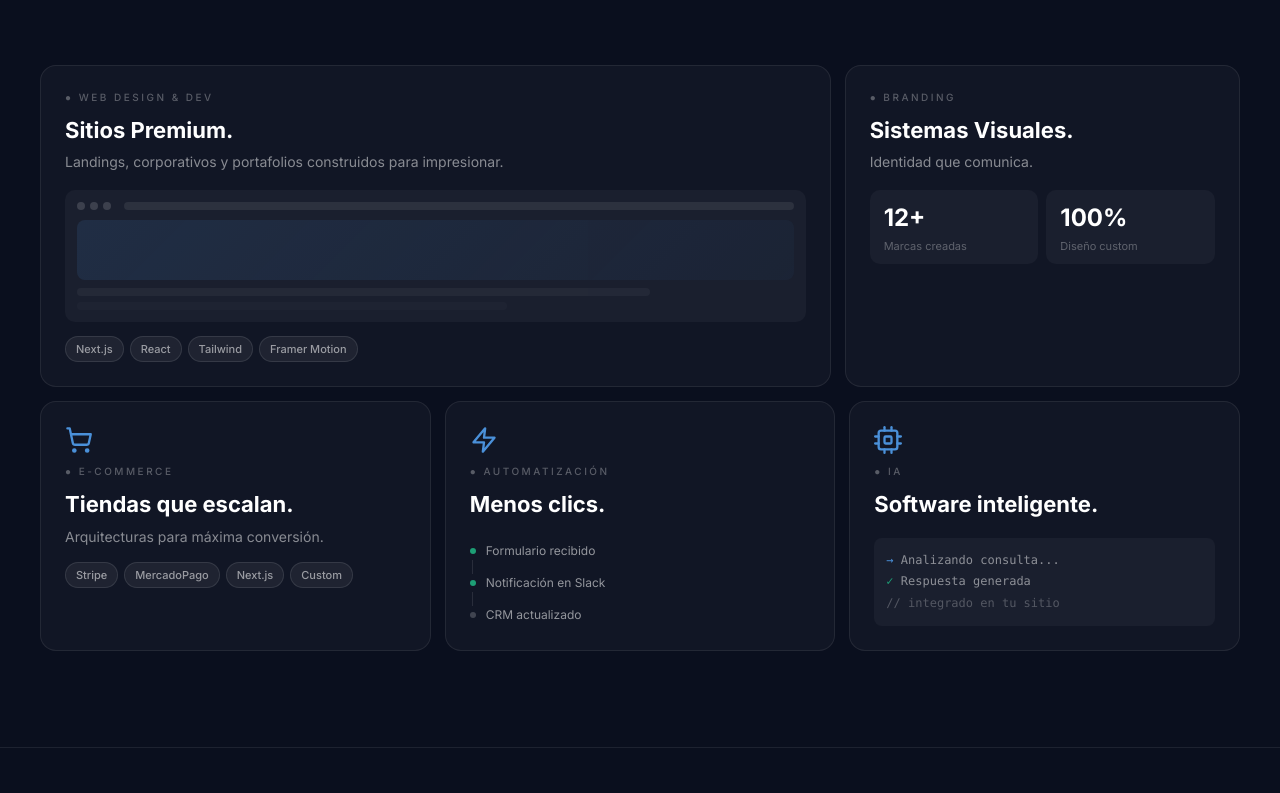
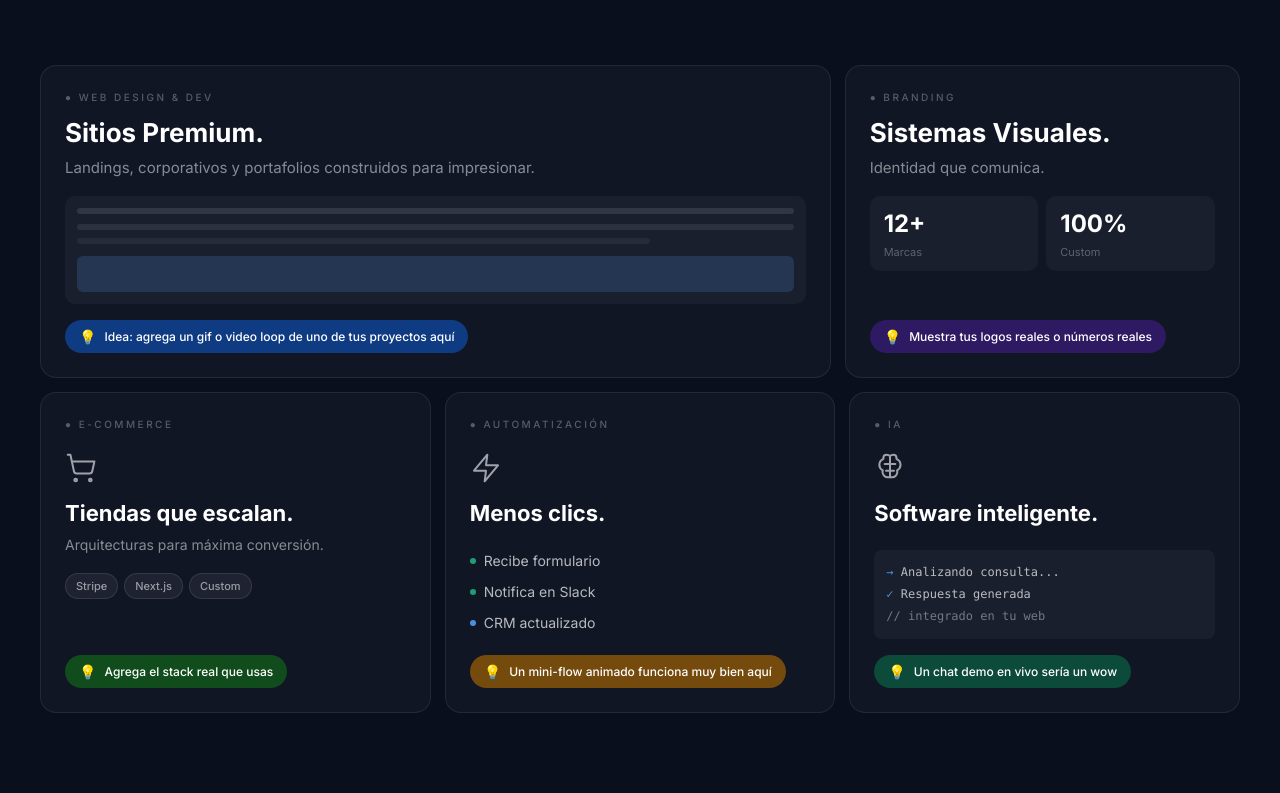
Before and after one commit to Sebastian-2203/SV_Page_Next, a Next.js app: page / in a window 1280 px wide. Shown: the part 1287-2080 px from the top of the page. Built offline with nearby package versions, Linux system fonts and the light colour scheme.

Commit message:
feat: perfectly mirror reference image layout and content, including Idea Pills

```diff
--- a/src/components/BentoGrid.tsx
+++ b/src/components/BentoGrid.tsx
@@ -4,7 +4,7 @@ import React, { useState, useEffect } from "react";
 import { useLanguage } from "./LanguageProvider";
 
 const CartIcon = () => (
-    <svg width="28" height="28" viewBox="0 0 24 24" fill="none" stroke="currentColor" strokeWidth="2" strokeLinecap="round" strokeLinejoin="round" style={{ color: "var(--color-brand)", marginBottom: "10px" }}>
+    <svg width="32" height="32" viewBox="0 0 24 24" fill="none" stroke="currentColor" strokeWidth="1.5" strokeLinecap="round" strokeLinejoin="round" style={{ color: "#a1a1aa", marginBottom: "16px", marginTop: "8px" }}>
         <circle cx="8" cy="21" r="1"/>
         <circle cx="19" cy="21" r="1"/>
         <path d="M2.05 2.05h2l2.66 12.42a2 2 0 0 0 2 1.58h9.78a2 2 0 0 0 1.95-1.57l1.65-7.43H5.12"/>
@@ -12,25 +12,46 @@ const CartIcon = () => (
 );
 
 const LightningIcon = () => (
-    <svg width="28" height="28" viewBox="0 0 24 24" fill="none" stroke="currentColor" strokeWidth="2" strokeLinecap="round" strokeLinejoin="round" style={{ color: "var(--color-brand)", marginBottom: "10px" }}>
+    <svg width="32" height="32" viewBox="0 0 24 24" fill="none" stroke="currentColor" strokeWidth="1.5" strokeLinecap="round" strokeLinejoin="round" style={{ color: "#a1a1aa", marginBottom: "16px", marginTop: "8px" }}>
         <polygon points="13 2 3 14 12 14 11 22 21 10 12 10 13 2"/>
     </svg>
 );
 
 const BrainIcon = () => (
-    <svg width="28" height="28" viewBox="0 0 24 24" fill="none" stroke="currentColor" strokeWidth="2" strokeLinecap="round" strokeLinejoin="round" style={{ color: "var(--color-brand)", marginBottom: "10px" }}>
-        <rect x="4" y="4" width="16" height="16" rx="2"/>
-        <rect x="9" y="9" width="6" height="6" rx="1"/>
-        <path d="M9 1v3"/>
-        <path d="M15 1v3"/>
-        <path d="M9 20v3"/>
-        <path d="M15 20v3"/>
-        <path d="M20 9h3"/>
-        <path d="M20 15h3"/>
-        <path d="M1 9h3"/>
-        <path d="M1 15h3"/>
+    <svg width="32" height="32" viewBox="0 0 24 24" fill="none" stroke="currentColor" strokeWidth="1.5" strokeLinecap="round" strokeLinejoin="round" style={{ color: "#a1a1aa", marginBottom: "16px", marginTop: "8px" }}>
+        <path d="M9.5 2c-1.4 0-2.5 1.1-2.5 2.5 0 .2.1.4.1.6C5.4 5.9 4 7.6 4 9.5c0 1.8 1 3.4 2.6 4.3-.2.4-.2.8-.2 1.2 0 2.2 1.8 4 4 4h3.1c2.2 0 4-1.8 4-4 0-.4-.1-.8-.2-1.2 1.6-.9 2.6-2.5 2.6-4.3 0-1.9-1.4-3.6-3.1-4.4.1-.2.1-.4.1-.6C16.9 3.1 15.8 2 14.4 2 13 2 12 3 12 3s-1-1-2.5-1z"/>
+        <path d="M12 3v16"/>
+        <path d="M8 9h8"/>
+        <path d="M9 14h6"/>
     </svg>
 );
+
+const IdeaPill = ({ color, text }: { color: 'blue' | 'purple' | 'green' | 'orange' | 'teal', text: string }) => {
+    const bgMap = {
+        blue: '#0F3B82',
+        purple: '#2E1963',
+        green: '#114D1C',
+        orange: '#754A0D',
+        teal: '#0C4A3A'
+    };
+    return (
+        <div style={{
+            display: 'inline-flex',
+            alignItems: 'center',
+            gap: '8px',
+            background: bgMap[color],
+            padding: '6px 14px',
+            borderRadius: '999px',
+            color: '#fff',
+            fontSize: '12px',
+            fontWeight: 500,
+            marginTop: 'auto',
+            width: 'fit-content',
+        }}>
+            <span style={{ fontSize: '14px' }}>💡</span> {text}
+        </div>
+    );
+};
 
 /* ───────────────────────────────────────────────
    Sub-components for individual card visuals
@@ -44,38 +65,32 @@ function BrowserMockup() {
             borderRadius: '10px',
             padding: '12px',
             marginTop: '16px',
+            marginBottom: '16px',
         }}>
             {/* Browser chrome bar */}
             <div style={{ display: 'flex', gap: '5px', marginBottom: '10px', alignItems: 'center' }}>
-                <div style={{ width: 8, height: 8, borderRadius: '50%', background: 'rgba(255,255,255,0.15)' }} />
-                <div style={{ width: 8, height: 8, borderRadius: '50%', background: 'rgba(255,255,255,0.15)' }} />
-                <div style={{ width: 8, height: 8, borderRadius: '50%', background: 'rgba(255,255,255,0.15)' }} />
-                <div style={{ flex: 1, height: 8, borderRadius: 4, background: 'rgba(255,255,255,0.08)', marginLeft: 8 }} />
+                <div style={{ flex: 1, height: 6, borderRadius: 3, background: 'rgba(255,255,255,0.1)' }} />
             </div>
+            {/* Text lines */}
+            <div style={{
+                height: 6,
+                borderRadius: 3,
+                background: 'rgba(255,255,255,0.08)',
+                width: '100%',
+                marginBottom: 8,
+            }} />
+            <div style={{
+                height: 6,
+                borderRadius: 3,
+                background: 'rgba(255,255,255,0.05)',
+                width: '80%',
+                marginBottom: 12,
+            }} />
             {/* Hero block */}
             <div style={{
-                height: 60,
-                borderRadius: 8,
-                background: 'linear-gradient(135deg, rgba(74,144,217,0.15), rgba(74,144,217,0.05))',
-                marginBottom: 8,
-                animation: 'shimmer 2.5s ease-in-out infinite',
-            }} />
-            {/* Text lines */}
-            <div style={{
-                height: 8,
-                borderRadius: 4,
-                background: 'rgba(255,255,255,0.08)',
-                width: '80%',
-                marginBottom: 6,
-                animation: 'shimmer 2s ease-in-out infinite',
-            }} />
-            <div style={{
-                height: 8,
-                borderRadius: 4,
-                background: 'rgba(255,255,255,0.05)',
-                width: '60%',
-                animation: 'shimmer 2s ease-in-out infinite',
-                animationDelay: '0.3s',
+                height: 36,
+                borderRadius: 6,
+                background: 'rgba(74, 144, 217, 0.2)',
             }} />
         </div>
     );
@@ -84,7 +99,7 @@ function BrowserMockup() {
 // Stack pills row
 function StackPills({ items }: { items: string[] }) {
     return (
-        <div style={{ display: 'flex', gap: '6px', flexWrap: 'wrap', marginTop: '14px' }}>
+        <div style={{ display: 'flex', gap: '6px', flexWrap: 'wrap', marginTop: '16px', marginBottom: '16px' }}>
             {items.map((label) => (
                 <span key={label} style={{
                     fontSize: '11px',
@@ -108,7 +123,7 @@ function BrandingMetrics({ label1, label2 }: { label1: string; label2: string })
         padding: '10px 14px',
     };
     return (
-        <div style={{ display: 'grid', gridTemplateColumns: '1fr 1fr', gap: '8px', marginTop: '16px' }}>
+        <div style={{ display: 'grid', gridTemplateColumns: '1fr 1fr', gap: '8px', marginTop: '16px', marginBottom: '16px' }}>
             <div style={metricStyle}>
                 <div style={{ fontSize: '24px', fontWeight: 700, color: '#ffffff' }}>12+</div>
                 <div style={{ fontSize: '11px', color: 'var(--color-text-muted)', marginTop: '2px' }}>{label1}</div>
@@ -121,68 +136,49 @@ function BrandingMetrics({ label1, label2 }: { label1: string; label2: string })
     );
 }
 
-// Automation timeline with staggered fade-in
-function AutomationTimeline({ steps }: { steps: { done: boolean; text: string }[] }) {
+// Automation timeline static display
+function AutomationTimeline({ steps }: { steps: { color: string; text: string }[] }) {
     return (
-        <div style={{ display: 'flex', flexDirection: 'column', gap: '0px', marginTop: '16px' }}>
+        <div style={{ display: 'flex', flexDirection: 'column', gap: '10px', marginTop: '16px', marginBottom: '16px' }}>
             {steps.map((step, i) => (
-                <React.Fragment key={i}>
-                    <div style={{
-                        display: 'flex',
-                        gap: '10px',
-                        alignItems: 'center',
-                        animation: 'fadeInLine 0.5s ease forwards',
-                        animationDelay: `${0.1 + i * 0.4}s`,
-                        opacity: 0,
-                    }}>
+                <div key={i} style={{ display: 'flex', alignItems: 'center', gap: '8px' }}>
                     <div style={{
                         width: 6,
                         height: 6,
                         borderRadius: '50%',
-                            background: step.done ? '#1D9E75' : 'rgba(255,255,255,0.2)',
+                        background: step.color,
                         flexShrink: 0,
                     }} />
-                        <span style={{ fontSize: '12px', color: 'rgba(255,255,255,0.55)' }}>{step.text}</span>
+                    <span style={{ fontSize: '14px', color: 'rgba(255,255,255,0.7)' }}>{step.text}</span>
                 </div>
-                    {i < steps.length - 1 && (
-                        <div style={{
-                            height: 14,
-                            width: 1,
-                            background: 'rgba(255,255,255,0.1)',
-                            marginLeft: 2.5,
-                            animation: 'fadeInLine 0.5s ease forwards',
-                            animationDelay: `${0.3 + i * 0.4}s`,
-                            opacity: 0,
-                        }} />
-                    )}
-                </React.Fragment>
             ))}
         </div>
     );
 }
 
-// IA terminal with line-by-line fade-in
+// IA terminal mockup
 function IATerminal({ line1, line2, line3 }: { line1: string; line2: string; line3: string }) {
     return (
         <div style={{
             background: 'rgba(255,255,255,0.04)',
             borderRadius: '8px',
             padding: '12px',
-            marginTop: '12px',
+            marginTop: '16px',
+            marginBottom: '16px',
             fontFamily: 'SFMono-Regular, Consolas, Menlo, monospace',
             fontSize: '12px',
             lineHeight: '1.8',
         }}>
-            <div style={{ animation: 'fadeInLine 0.5s ease forwards', animationDelay: '0.2s', opacity: 0 }}>
+            <div>
                 <span style={{ color: '#4a90d9' }}>→ </span>
-                <span style={{ color: 'rgba(255,255,255,0.5)' }}>{line1}</span>
+                <span style={{ color: 'rgba(255,255,255,0.7)' }}>{line1}</span>
             </div>
-            <div style={{ animation: 'fadeInLine 0.5s ease forwards', animationDelay: '0.6s', opacity: 0 }}>
-                <span style={{ color: '#1D9E75' }}>✓ </span>
-                <span style={{ color: 'rgba(255,255,255,0.5)' }}>{line2}</span>
+            <div>
+                <span style={{ color: '#4a90d9' }}>✓ </span>
+                <span style={{ color: 'rgba(255,255,255,0.7)' }}>{line2}</span>
             </div>
-            <div style={{ animation: 'fadeInLine 0.5s ease forwards', animationDelay: '1.0s', opacity: 0 }}>
-                <span style={{ color: 'rgba(255,255,255,0.25)' }}>{line3}</span>
+            <div>
+                <span style={{ color: 'rgba(255,255,255,0.4)' }}>{line3}</span>
             </div>
         </div>
     );
@@ -246,11 +242,10 @@ function AnimatedBentoCard({ children }: { children: React.ReactNode }) {
 export default function BentoGrid() {
     const { t } = useLanguage();
 
-    // Automation steps data
     const automationSteps = [
-        { done: true,  text: t('Formulario recibido', 'Form received') },
-        { done: true,  text: t('Notificación en Slack', 'Slack notification') },
-        { done: false, text: t('CRM actualizado', 'CRM updated') },
+        { color: '#1D9E75',  text: t('Recibe formulario', 'Receive form') },
+        { color: '#1D9E75',  text: t('Notifica en Slack', 'Slack notification') },
+        { color: '#4a90d9', text: t('CRM actualizado', 'CRM updated') },
     ];
 
     return (
@@ -296,7 +291,7 @@ export default function BentoGrid() {
                     gap: '14px',
                     marginBottom: '14px',
                 }}>
-                    {/* Card 1 — Web Design & Dev (highlighted) */}
+                    {/* Card 1 — Web Design & Dev */}
                     <AnimatedBentoCard>
                         <div className="bento-card" style={{
                             background: 'rgba(255,255,255,0.03)',
@@ -312,17 +307,17 @@ export default function BentoGrid() {
                             <div style={{ fontSize: '10px', letterSpacing: '2.5px', textTransform: 'uppercase', color: 'rgba(255,255,255,0.3)', marginBottom: '0.75rem', fontWeight: 500 }}>
                                 ● WEB DESIGN & DEV
                             </div>
-                            <h3 style={{ fontSize: '22px', fontWeight: 700, color: '#ffffff', margin: '0 0 0.5rem', lineHeight: 1.2 }}>
+                            <h3 style={{ fontSize: '26px', fontWeight: 700, color: '#ffffff', margin: '0 0 0.5rem', lineHeight: 1.2 }}>
                                 {t("Sitios Premium.", "Premium Sites.")}
                             </h3>
-                            <p style={{ fontSize: '14px', color: 'rgba(255,255,255,0.5)', lineHeight: 1.6, margin: 0 }}>
+                            <p style={{ fontSize: '15px', color: 'rgba(255,255,255,0.5)', lineHeight: 1.6, margin: 0 }}>
                                 {t(
                                     "Landings, corporativos y portafolios construidos para impresionar.",
                                     "Landings, corporate, and portfolios built to impress."
                                 )}
                             </p>
                             <BrowserMockup />
-                            <StackPills items={["Next.js", "React", "Tailwind", "Framer Motion"]} />
+                            <IdeaPill color="blue" text={t("Idea: agrega un gif o video loop de uno de tus proyectos aquí", "Idea: add a gif or video loop of one of your projects here")} />
                         </div>
                     </AnimatedBentoCard>
 
@@ -342,19 +337,20 @@ export default function BentoGrid() {
                             <div style={{ fontSize: '10px', letterSpacing: '2.5px', textTransform: 'uppercase', color: 'rgba(255,255,255,0.3)', marginBottom: '0.75rem', fontWeight: 500 }}>
                                 ● BRANDING
                             </div>
-                            <h3 style={{ fontSize: '22px', fontWeight: 700, color: '#ffffff', margin: '0 0 0.5rem', lineHeight: 1.2 }}>
+                            <h3 style={{ fontSize: '26px', fontWeight: 700, color: '#ffffff', margin: '0 0 0.5rem', lineHeight: 1.2 }}>
                                 {t("Sistemas Visuales.", "Visual Systems.")}
                             </h3>
-                            <p style={{ fontSize: '14px', color: 'rgba(255,255,255,0.5)', lineHeight: 1.6, margin: 0 }}>
+                            <p style={{ fontSize: '15px', color: 'rgba(255,255,255,0.5)', lineHeight: 1.6, margin: 0 }}>
                                 {t(
                                     "Identidad que comunica.",
                                     "Identity that communicates."
                                 )}
                             </p>
                             <BrandingMetrics
-                                label1={t("Marcas creadas", "Brands created")}
-                                label2={t("Diseño custom", "Custom design")}
+                                label1={t("Marcas", "Brands")}
+                                label2={t("Custom", "Custom")}
                             />
+                            <IdeaPill color="purple" text={t("Muestra tus logos reales o números reales", "Show your real logos or real numbers")} />
                         </div>
                     </AnimatedBentoCard>
                 </div>
@@ -378,10 +374,10 @@ export default function BentoGrid() {
                             display: 'flex',
                             flexDirection: 'column',
                         }}>
-                            <CartIcon />
                             <div style={{ fontSize: '10px', letterSpacing: '2.5px', textTransform: 'uppercase', color: 'rgba(255,255,255,0.3)', marginBottom: '0.75rem', fontWeight: 500 }}>
                                 ● E-COMMERCE
                             </div>
+                            <CartIcon />
                             <h3 style={{ fontSize: '22px', fontWeight: 700, color: '#ffffff', margin: '0 0 0.5rem', lineHeight: 1.2 }}>
                                 {t("Tiendas que escalan.", "Stores that scale.")}
                             </h3>
@@ -391,7 +387,8 @@ export default function BentoGrid() {
                                     "Architectures for maximum conversion."
                                 )}
                             </p>
-                            <StackPills items={["Stripe", "MercadoPago", "Next.js", "Custom"]} />
+                            <StackPills items={["Stripe", "Next.js", "Custom"]} />
+                            <IdeaPill color="green" text={t("Agrega el stack real que usas", "Add the real stack you use")} />
                         </div>
                     </AnimatedBentoCard>
 
@@ -408,14 +405,15 @@ export default function BentoGrid() {
                             display: 'flex',
                             flexDirection: 'column',
                         }}>
-                            <LightningIcon />
                             <div style={{ fontSize: '10px', letterSpacing: '2.5px', textTransform: 'uppercase', color: 'rgba(255,255,255,0.3)', marginBottom: '0.75rem', fontWeight: 500 }}>
                                 ● {t("AUTOMATIZACIÓN", "AUTOMATION")}
                             </div>
+                            <LightningIcon />
                             <h3 style={{ fontSize: '22px', fontWeight: 700, color: '#ffffff', margin: '0 0 0.5rem', lineHeight: 1.2 }}>
                                 {t("Menos clics.", "Fewer clicks.")}
                             </h3>
                             <AutomationTimeline steps={automationSteps} />
+                            <IdeaPill color="orange" text={t("Un mini-flow animado funciona muy bien aquí", "An animated mini-flow works great here")} />
                         </div>
                     </AnimatedBentoCard>
 
@@ -432,18 +430,19 @@ export default function BentoGrid() {
                             display: 'flex',
                             flexDirection: 'column',
                         }}>
-                            <BrainIcon />
                             <div style={{ fontSize: '10px', letterSpacing: '2.5px', textTransform: 'uppercase', color: 'rgba(255,255,255,0.3)', marginBottom: '0.75rem', fontWeight: 500 }}>
                                 ● IA
                             </div>
+                            <BrainIcon />
                             <h3 style={{ fontSize: '22px', fontWeight: 700, color: '#ffffff', margin: '0 0 0.5rem', lineHeight: 1.2 }}>
                                 {t("Software inteligente.", "Smart software.")}
                             </h3>
                             <IATerminal
                                 line1={t("Analizando consulta...", "Analyzing query...")}
                                 line2={t("Respuesta generada", "Response generated")}
-                                line3={t("// integrado en tu sitio", "// integrated into your site")}
+                                line3={t("// integrado en tu web", "// integrated into your web")}
                             />
+                            <IdeaPill color="teal" text={t("Un chat demo en vivo sería un wow", "A live demo chat would be a wow factor")} />
                         </div>
                     </AnimatedBentoCard>
                 </div>
```
Lines whose indentation alone changed are shown as unchanged.
